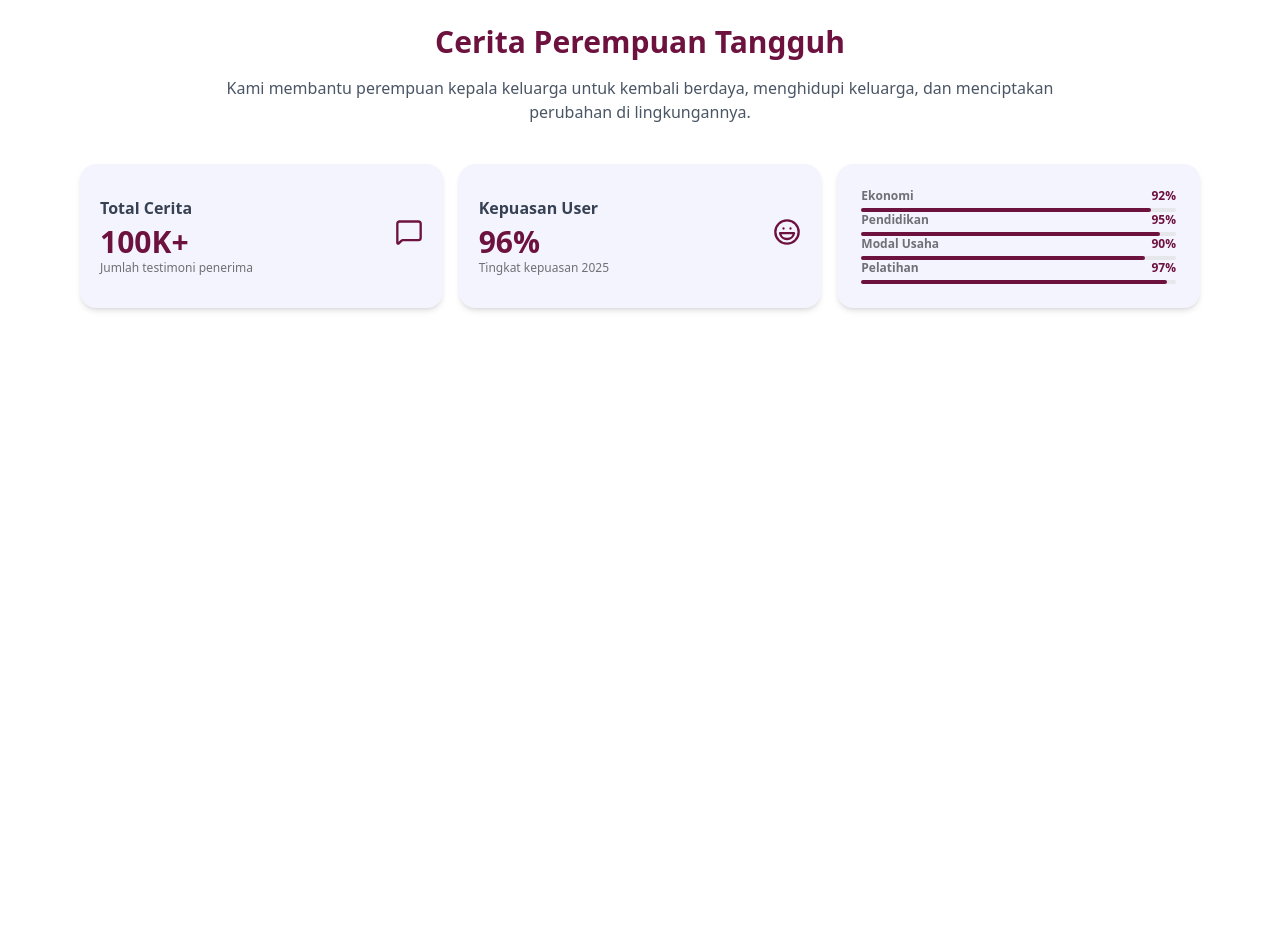
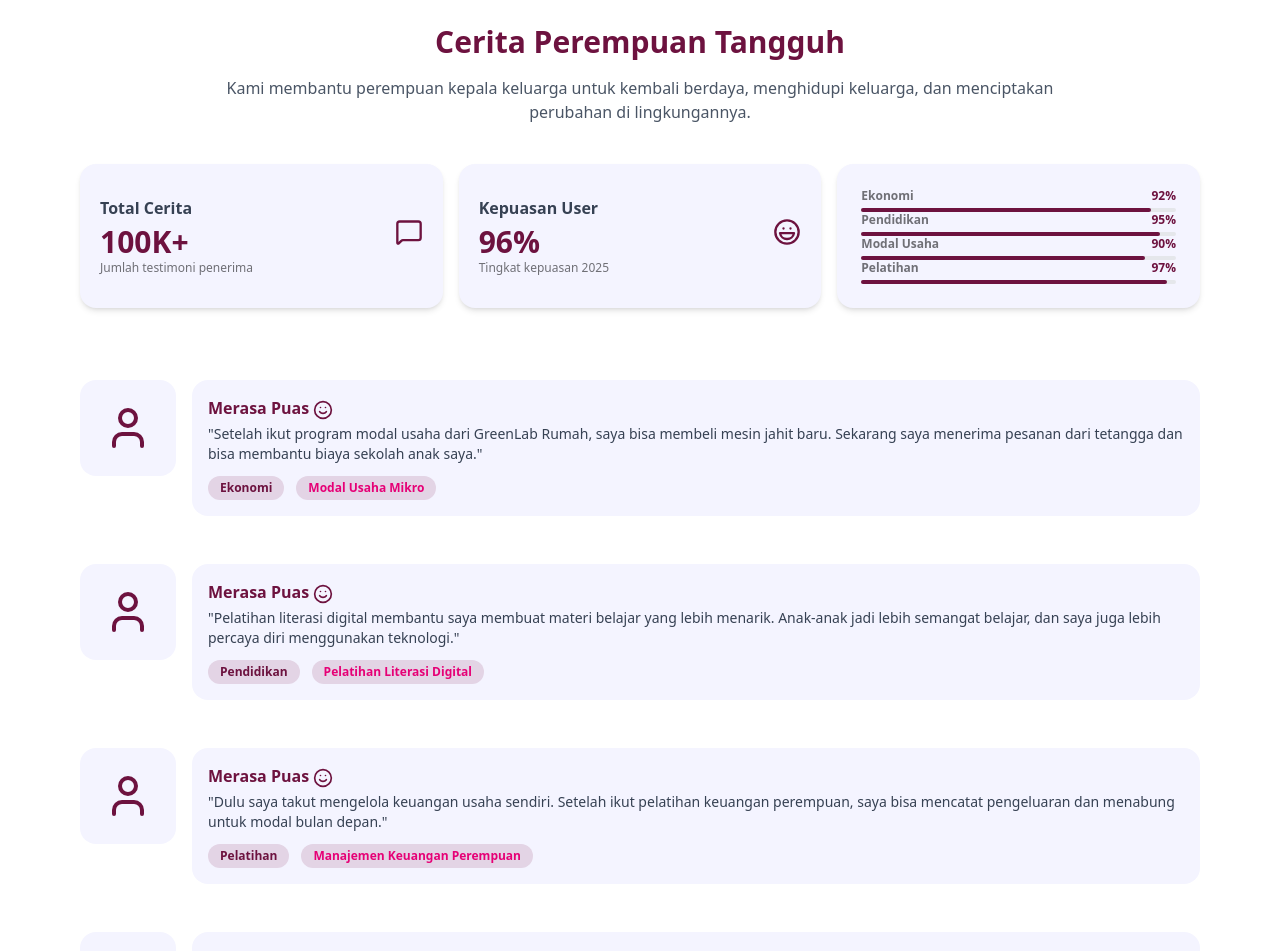
Before and after one commit to PI-25-Siti-Walidah/together-client, a Next.js app: page /cerita in a window 1280 px wide. Shown: the top 951 px of the page. Before the commit the page ends 800 px from the top, so only its background shows below. Built offline with nearby package versions, Linux system fonts and the light colour scheme.

Commit message:
add review section from cerita page

```diff
--- a/src/app/cerita/review.jsx
+++ b/src/app/cerita/review.jsx
@@ -1,7 +1,102 @@
+import { Smile, User } from "lucide-react";
+
+
 export default function Review (){
+    const reviews = [
+    {
+      id: 1,
+      nama: "Siti Rahma",
+      pekerjaan: "Penjahit Rumahan",
+      status: "Merasa Puas",
+      emoji: <Smile className="inline h-5 w-5 text-[#6D123F]" />,
+      testimoni:
+        "Setelah ikut program modal usaha dari GreenLab Rumah, saya bisa membeli mesin jahit baru. Sekarang saya menerima pesanan dari tetangga dan bisa membantu biaya sekolah anak saya.",
+      kategori: "Ekonomi",
+      bantuan: "Modal Usaha Mikro",
+    },
+    {
+      id: 2,
+      nama: "Yuni Astuti",
+      pekerjaan: "Guru PAUD",
+      status: "Merasa Puas",
+      emoji: <Smile className="inline h-5 w-5 text-[#6D123F]" />,
+      testimoni:
+        "Pelatihan literasi digital membantu saya membuat materi belajar yang lebih menarik. Anak-anak jadi lebih semangat belajar, dan saya juga lebih percaya diri menggunakan teknologi.",
+      kategori: "Pendidikan",
+      bantuan: "Pelatihan Literasi Digital",
+    },
+    {
+      id: 3,
+      nama: "Dewi Lestari",
+      pekerjaan: "Pedagang Makanan",
+      status: "Merasa Puas",
+      emoji: <Smile className="inline h-5 w-5 text-[#6D123F]" />,
+      testimoni:
+        "Dulu saya takut mengelola keuangan usaha sendiri. Setelah ikut pelatihan keuangan perempuan, saya bisa mencatat pengeluaran dan menabung untuk modal bulan depan.",
+      kategori: "Pelatihan",
+      bantuan: "Manajemen Keuangan Perempuan",
+    },
+    {
+    id: 4,
+    nama: "Kartika Wulandari",
+    pekerjaan: "Ibu Rumah Tangga",
+    status: "Merasa Puas",
+    emoji: <Smile className="inline h-5 w-5 text-[#6D123F]" />,
+    testimoni:
+      "Program edukasi lingkungan dari GreenLab Rumah membuka mata saya tentang pengelolaan limbah rumah tangga. Sekarang saya dan anak-anak membuat kompos dari sisa dapur, lingkungan jadi lebih bersih.",
+    kategori: "Lingkungan",
+    bantuan: "Edukasi Pengelolaan Sampah Rumah Tangga",
+  },
+  {
+    id: 5,
+    nama: "Nur Aini",
+    pekerjaan: "Perajin Anyaman Bambu",
+    status: "Merasa Puas",
+    emoji: <Smile className="inline h-5 w-5 text-[#6D123F]" />,
+    testimoni:
+      "Lewat pelatihan pemasaran online, saya belajar memotret produk dan menjualnya lewat media sosial. Sekarang pesanan datang tidak hanya dari desa saya, tapi juga dari luar kota.",
+    kategori: "Ekonomi Kreatif",
+    bantuan: "Pelatihan Pemasaran Digital",
+  },
+  ];
+
     return(
         <section>
+            <div className="max-w-6xl mx-auto py-10">
 
+      {/* Review Cards */}
+      <div className="flex flex-col gap-4">
+        {reviews.map((item, i) => (
+          <div
+            key={i}
+            className="flex gap-4 items-start bg-white p-4 rounded-2xl transition"
+          >
+            {/* Profil User */}
+            <div className="flex-shrink-0 bg-[#F4F4FF] rounded-2xl flex flex-col items-center justify-center p-4 w-24 h-24">
+              {/* <div className="text-gray-500 text-5xl">👤</div> */}
+              <User className="text-[#6D123F] w-12 h-12" />
+            </div>
+
+            {/* Testimoni */}
+            <div className="flex-1 bg-[#F4F4FF] rounded-2xl p-4 text-gray-700">
+              <div className="font-bold text-[#6D123F] mb-1">
+                {item.status} {item.emoji}
+              </div>
+              <p className="text-sm mb-3">{`"${item.testimoni}"`}</p>
+
+              <div className="flex gap-3 mt-2">
+                <span className="bg-[#E3D4E5] text-[#6D123F] text-xs font-semibold px-3 py-1 rounded-full">
+                  {item.kategori}
+                </span>
+                <span className="bg-[#E3D4E5] text-pink-600 text-xs font-semibold px-3 py-1 rounded-full">
+                  {item.bantuan}
+                </span>
+              </div>
+            </div>
+          </div>
+        ))}
+      </div>
+      </div>
         </section>
     )
 }
```
